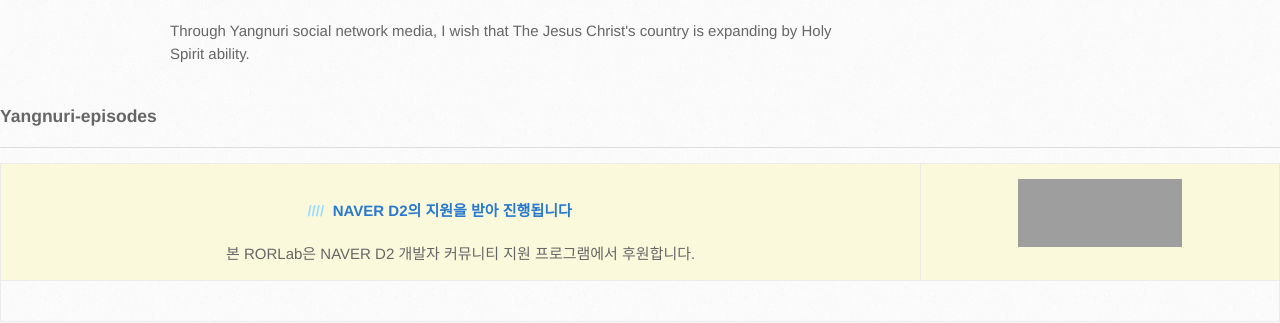
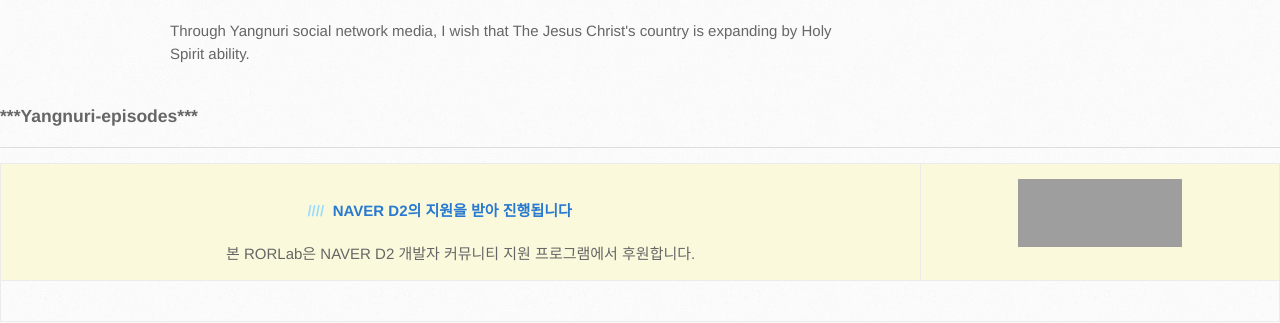
Before and after one commit to yangnuri/Yangnuri.github.io, a Jekyll site: the page built from index.html, in a window 1280 px wide. Shown: the part 906-1229 px from the top of the page. Built offline with Jekyll 4.4.1, drawn with Linux system fonts in a browser that asks for light colours.

Commit message:
Update default.html

```diff
--- a/_layouts/default.html
+++ b/_layouts/default.html
@@ -112,7 +112,7 @@
 </div>
 <h3>
 
-<a id="Yangnuri-episodes" class="anchor" href="#Yangnuri-episodes" aria-hidden="true"><span class="octicon octicon-link"></span></a>Yangnuri-episodes</h3>
+<a id="Yangnuri-episodes" class="anchor" href="#Yangnuri-episodes" aria-hidden="true"><span class="octicon octicon-link"></span></a>***Yangnuri-episodes***</h3>
 
 <hr>
 
```
